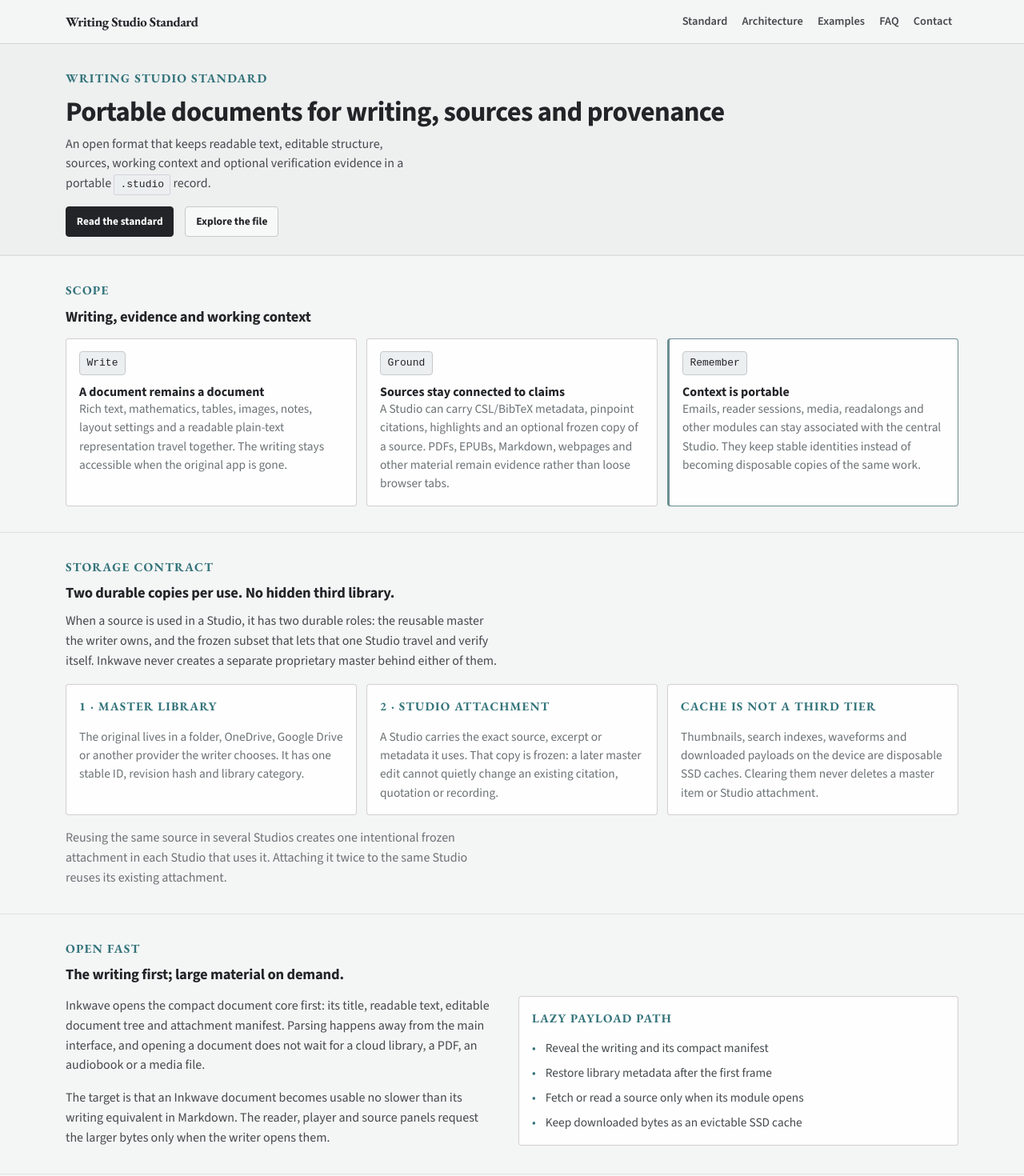
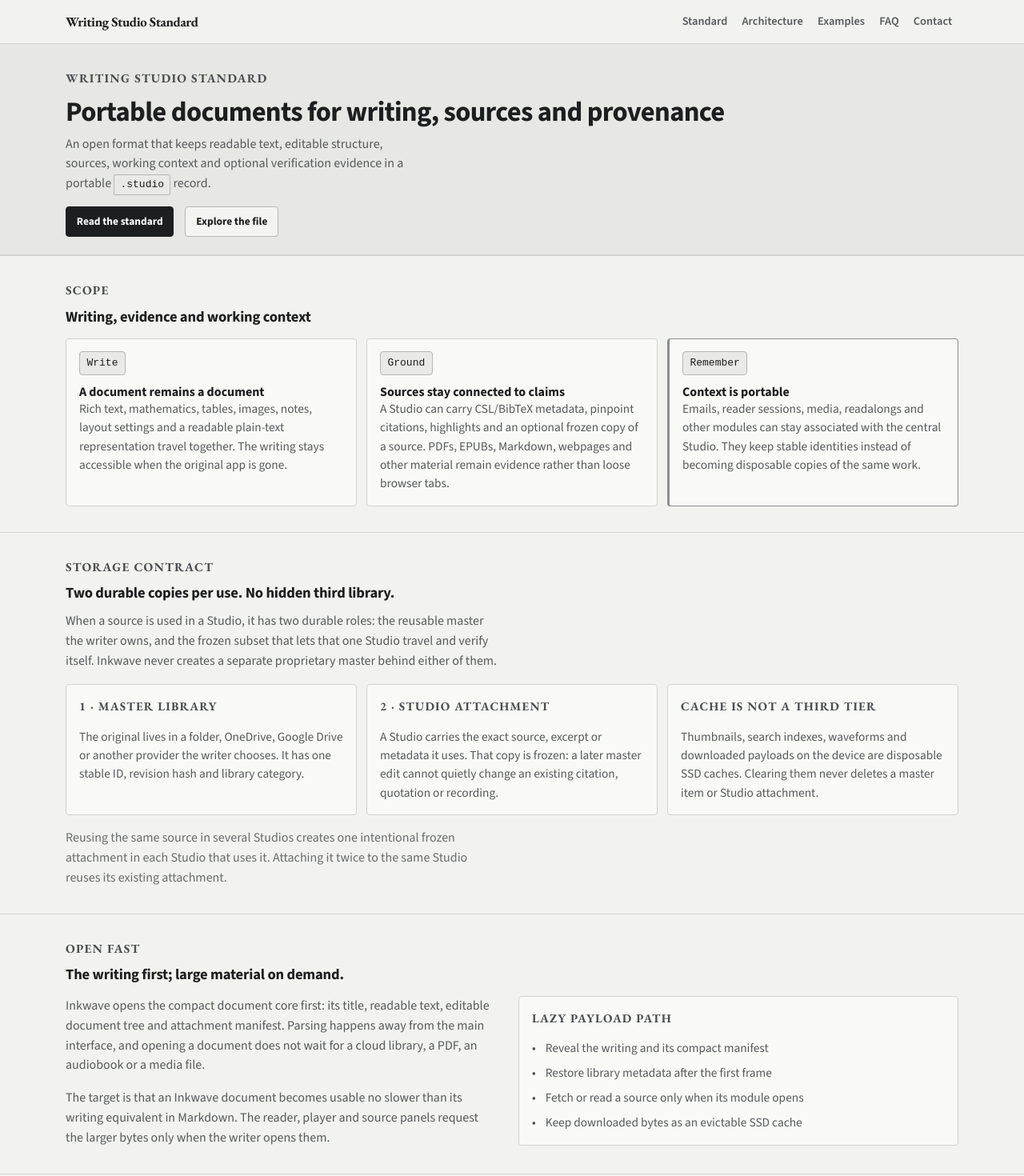
Before and after one commit to albatross310/writingstudiostandard, a React (Vite) app: page / in a window 1280 px wide. Shown: the top 1470 px of the page at 80% size. Built offline with nearby package versions, Linux system fonts and the light colour scheme.

Commit message:
Adopt formal neutral specification palette (#19)
Co-authored-by: a <a@a2-16-20-2f-7a-b9.walkup.net.uq.edu.au>

```diff
--- a/index.html
+++ b/index.html
@@ -3,6 +3,7 @@
   <head>
     <meta charset="UTF-8" />
     <meta name="viewport" content="width=device-width, initial-scale=1.0" />
+    <meta name="theme-color" content="#f2f2f0" />
     <title>Writing Studio Standard — Portable writing, sources and proof</title>
     <meta name="description" content="Writing Studio Standard defines portable .studio documents: readable text, structured writing, sources, modules, voice editions and optional provenance." />
     <link rel="canonical" href="https://writingstudiostandard.org/" />
--- a/src/components/Nav.css
+++ b/src/components/Nav.css
@@ -2,10 +2,10 @@
   position: sticky;
   top: 0;
   z-index: 100;
-  background: rgba(244, 245, 245, 0.96);
+  background: rgba(242, 242, 240, 0.97);
   backdrop-filter: blur(10px);
   -webkit-backdrop-filter: blur(10px);
-  border-bottom: 1px solid rgba(203,196,198,.72);
+  border-bottom: 1px solid var(--rule);
 }
 
 .nav__inner {
@@ -20,7 +20,7 @@
   font-family: var(--font-detail);
   font-weight: 700;
   font-size: clamp(0.95rem, 1.4vw, 1.05rem);
-  color: var(--purple);
+  color: var(--ink);
   text-decoration: none;
   letter-spacing: -0.025em;
   white-space: nowrap;
@@ -39,7 +39,7 @@
   font-family: var(--font-sans);
   font-size: clamp(0.76rem, 1.25vw, 0.9rem);
   font-weight: 600;
-  color: var(--charcoal-mid);
+  color: var(--text-muted);
   text-decoration: none;
   padding: 0.42em 0.55em;
   border-radius: 2px;
@@ -49,15 +49,15 @@
 }
 
 .nav__link:hover {
-  background: #e8eaea;
-  color: var(--purple);
+  background: var(--surface-muted);
+  color: var(--ink);
   text-decoration: none;
 }
 
 .nav__link--active {
-  color: var(--purple);
+  color: var(--ink);
   background: transparent;
-  box-shadow: inset 0 -2px 0 var(--teal);
+  box-shadow: inset 0 -2px 0 var(--ink);
 }
 
 @media (max-width: 850px) {
--- a/src/pages/Architecture.jsx
+++ b/src/pages/Architecture.jsx
@@ -199,7 +199,7 @@ export default function Architecture() {
           <p className="section-label">Layer reference</p>
           <h2>The layers</h2>
           <hr className="divider" />
-          <p style={{ marginBottom: '1.25rem', color: 'var(--slate)', fontSize: '0.98rem' }}>
+          <p style={{ marginBottom: '1.25rem', color: 'var(--quiet)', fontSize: '0.98rem' }}>
             Each layer sits beside a <strong>code brief</strong> — the general shape of that part of the file.
           </p>
 
--- a/src/pages/Home.css
+++ b/src/pages/Home.css
@@ -1,7 +1,7 @@
 .hero {
   padding: 2rem 0 1.4rem;
-  background: #eef0f0;
-  border-bottom: 1px solid var(--ivory-mid);
+  background: #e7e7e5;
+  border-bottom: 1px solid var(--rule);
 }
 
 .hero__inner {
@@ -18,7 +18,7 @@
 
 .hero__lead {
   font-size: 1rem;
-  color: var(--charcoal-mid);
+  color: var(--text-muted);
   max-width: 56ch;
   line-height: 1.52;
 }
@@ -32,19 +32,19 @@
 }
 
 .cta-section {
-  background: #e8ebeb;
+  background: #dedfdd;
 }
 
 .cta-inner {
   max-width: 1180px;
 }
 
-.cta-inner h2 { color: var(--purple); }
-.cta-inner p { color: var(--charcoal-mid); }
+.cta-inner h2 { color: var(--ink); }
+.cta-inner p { color: var(--text-muted); }
 .cta-inner h2 { margin-bottom: 0.75rem; }
 .cta-inner p { font-size: 1rem; }
-.cta-inner .btn--primary { background: var(--purple); border-color: var(--purple); color: #fff; }
-.cta-inner .btn--outline { background: transparent; border-color: var(--ivory-dark); color: var(--purple); }
+.cta-inner .btn--primary { background: var(--ink); border-color: var(--ink); color: #fff; }
+.cta-inner .btn--outline { background: transparent; border-color: var(--rule-strong); color: var(--ink); }
 
 /* Contact has one primary action and then its detail section. It uses the shared hero treatment
    without carrying the landing page’s long closing cushion below that action. */
--- a/src/pages/Home.jsx
+++ b/src/pages/Home.jsx
@@ -71,7 +71,7 @@ export default function Home() {
               <p className="card__body">Thumbnails, search indexes, waveforms and downloaded payloads on the device are disposable SSD caches. Clearing them never deletes a master item or Studio attachment.</p>
             </article>
           </div>
-          <p style={{ marginTop: '1rem', color: 'var(--slate)' }}>
+          <p style={{ marginTop: '1rem', color: 'var(--quiet)' }}>
             Reusing the same source in several Studios creates one intentional frozen attachment in each
             Studio that uses it. Attaching it twice to the same Studio reuses its existing attachment.
           </p>
--- a/src/pages/Standard.jsx
+++ b/src/pages/Standard.jsx
@@ -32,7 +32,7 @@ export default function Standard() {
 
       <section><div className="container container--narrow"><p className="section-label">Conformance</p><h2>What an implementation must do</h2><hr className="divider" /><p>A conforming writer produces a <code className="tag">.studio</code> record with a versioned, structured document and a readable text representation. It must preserve fields it does not understand whenever it can do so safely, and it must never silently discard provenance, citations or attached evidence during an ordinary open-and-save cycle.</p><p>A conforming reader identifies the capabilities carried by a document and clearly distinguishes unavailable material from absent material. A verifier checks the versioned evidence that is present; it does not infer stronger claims from missing information.</p></div></section>
 
-      <section><div className="container container--narrow"><p className="section-label">Licence</p><h2>Published under CC BY 4.0</h2><hr className="divider" /><p>The Writing Studio Standard is published under the <a href="https://creativecommons.org/licenses/by/4.0/" target="_blank" rel="noopener noreferrer">Creative Commons Attribution 4.0 International licence</a>. Anyone may implement, extend or build upon it, provided they attribute the Writing Studio Standard.</p><p style={{ marginTop: '1rem', color: 'var(--slate)', fontSize: '0.95rem' }}>“Writing Studio Standard”, “Studio Document” and “Inkwave” are intended product and standard names. The format remains open; its name should not be used to imply compatibility that an implementation has not earned.</p></div></section>
+      <section><div className="container container--narrow"><p className="section-label">Licence</p><h2>Published under CC BY 4.0</h2><hr className="divider" /><p>The Writing Studio Standard is published under the <a href="https://creativecommons.org/licenses/by/4.0/" target="_blank" rel="noopener noreferrer">Creative Commons Attribution 4.0 International licence</a>. Anyone may implement, extend or build upon it, provided they attribute the Writing Studio Standard.</p><p style={{ marginTop: '1rem', color: 'var(--quiet)', fontSize: '0.95rem' }}>“Writing Studio Standard”, “Studio Document” and “Inkwave” are intended product and standard names. The format remains open; its name should not be used to imply compatibility that an implementation has not earned.</p></div></section>
     </main>
   )
 }
--- a/src/styles/global.css
+++ b/src/styles/global.css
@@ -16,18 +16,18 @@
 
 /* ─── Design tokens ─────────────────────────────────────────────── */
 :root {
-  --ivory:        #f2f3f3;
-  --ivory-mid:    #dfe2e3;
-  --ivory-dark:   #c4c9cb;
-  --purple:       #222427;
-  --charcoal:     #282a2d;
-  --charcoal-mid: #464a4d;
-  --slate:        #6c7275;
-  --card-bg:      rgba(255, 255, 255, 0.9);
-  --teal:         #34747b;
-  --teal-light:   #6a8f93;
-  --teal-pale:    #e5eff0;
-  --lavender-pale:#eceff0;
+  --paper:        #f2f2f0;
+  --rule:         #d3d4d2;
+  --rule-strong:  #b5b7b6;
+  --ink:          #1d1e1f;
+  --text:         #343536;
+  --text-muted:   #575a5c;
+  --quiet:        #696c6e;
+  --panel:        rgba(250, 250, 248, 0.92);
+  --accent:       #4b4e50;
+  --accent-light: #8b8e90;
+  --accent-pale:  #e3e4e2;
+  --surface-muted:#e9e9e7;
   --white:        #ffffff;
 
   --font-serif:  'Source Sans 3 Variable', 'Source Sans 3', system-ui, sans-serif;
@@ -47,13 +47,13 @@ html {
   font-size: 16px;
   scroll-behavior: smooth;
   -webkit-font-smoothing: antialiased;
-  background: #222427;
+  background: #1d1e1f;
 }
 
 body {
   min-height: 100vh;
-  background: #f4f5f5;
-  color: var(--charcoal);
+  background: var(--paper);
+  color: var(--text);
   font-family: var(--font-body);
   font-size: 1rem;
   line-height: 1.55;
@@ -64,18 +64,18 @@ h1, h2, h3, h4 {
   font-family: var(--font-serif);
   line-height: 1.18;
   font-weight: 640;
-  color: var(--purple);
+  color: var(--ink);
 }
 
 h1 { font-size: clamp(1.65rem, 2.4vw, 2.15rem); letter-spacing: -0.02em; }
 h2 { font-size: clamp(1.13rem, 1.45vw, 1.38rem); letter-spacing: -0.01em; }
 h3 { font-size: 1rem; letter-spacing: 0; }
-h4 { font-size: 0.92rem; font-family: var(--font-detail); font-weight: 700; text-transform: uppercase; letter-spacing: 0.08em; color: var(--teal); }
+h4 { font-size: 0.92rem; font-family: var(--font-detail); font-weight: 700; text-transform: uppercase; letter-spacing: 0.08em; color: var(--accent); }
 
-p { color: var(--charcoal-mid); max-width: 68ch; }
+p { color: var(--text-muted); max-width: 68ch; }
 p + p { margin-top: 1em; }
 
-a { color: var(--teal); text-decoration: underline; text-underline-offset: 0.16em; }
+a { color: var(--ink); text-decoration: underline; text-underline-offset: 0.16em; }
 a:hover { text-decoration: underline; }
 
 code, pre {
@@ -84,7 +84,7 @@ code, pre {
 }
 
 pre {
-  background: var(--charcoal);
+  background: var(--ink);
   color: #e7eaeb;
   padding: 1rem 1.1rem;
   border-radius: var(--radius);
@@ -93,11 +93,11 @@ pre {
 }
 
 code:not(pre code) {
-  background: var(--ivory-mid);
-  color: var(--teal);
+  background: var(--surface-muted);
+  color: var(--ink);
   padding: 0.15em 0.4em;
   border-radius: 3px;
-  border: 1px solid var(--ivory-dark);
+  border: 1px solid var(--rule-strong);
 }
 
 /* ─── Layout ─────────────────────────────────────────────────────── */
@@ -119,7 +119,7 @@ section {
 }
 
 section + section {
-  border-top: 1px solid var(--ivory-mid);
+  border-top: 1px solid var(--rule);
 }
 
 /* ─── Buttons ────────────────────────────────────────────────────── */
@@ -136,9 +136,9 @@ section + section {
 }
 
 .btn--primary {
-  background: var(--purple);
+  background: var(--ink);
   color: var(--white);
-  border: 1px solid var(--purple);
+  border: 1px solid var(--ink);
 }
 .btn--primary:hover {
   background: #383b3f;
@@ -148,11 +148,11 @@ section + section {
 
 .btn--outline {
   background: rgba(255,255,255,.55);
-  color: var(--purple);
-  border: 1px solid var(--ivory-dark);
+  color: var(--ink);
+  border: 1px solid var(--rule-strong);
 }
 .btn--outline:hover {
-  background: var(--lavender-pale);
+  background: var(--surface-muted);
   text-decoration: none;
 }
 
@@ -165,8 +165,8 @@ section + section {
 
 /* ─── Cards ──────────────────────────────────────────────────────── */
 .card {
-  background: var(--card-bg);
-  border: 1px solid rgba(203,196,198,.82);
+  background: var(--panel);
+  border: 1px solid var(--rule);
   border-radius: var(--radius);
   padding: 0.95rem 1rem;
   box-shadow: var(--shadow-card);
@@ -178,13 +178,13 @@ section + section {
   font-weight: 700;
   text-transform: uppercase;
   letter-spacing: 0.08em;
-  color: var(--teal);
+  color: var(--accent);
   margin-bottom: 0.5rem;
 }
 
 .card__body {
   font-size: 0.96rem;
-  color: var(--slate);
+  color: var(--text-muted);
   line-height: 1.52;
   max-width: none;
 }
@@ -192,7 +192,7 @@ section + section {
 /* Formal term / definition rows: a compact table on wide screens, one readable stack on phones. */
 .definition-table {
   margin-top: 1rem;
-  border-top: 1px solid var(--ivory-mid);
+  border-top: 1px solid var(--rule);
 }
 
 .definition-table__row {
@@ -200,11 +200,11 @@ section + section {
   grid-template-columns: minmax(12rem, 0.72fr) minmax(0, 2fr);
   gap: 1.5rem;
   padding: 1rem 0;
-  border-bottom: 1px solid var(--ivory-mid);
+  border-bottom: 1px solid var(--rule);
 }
 
 .definition-table dt {
-  color: var(--purple);
+  color: var(--ink);
   font-family: var(--font-sans);
   font-size: 0.94rem;
   font-weight: 700;
@@ -212,7 +212,7 @@ section + section {
 }
 
 .definition-table dd {
-  color: var(--charcoal-mid);
+  color: var(--text-muted);
   line-height: 1.5;
 }
 
@@ -223,7 +223,7 @@ section + section {
   font-weight: 700;
   text-transform: uppercase;
   letter-spacing: 0.08em;
-  color: var(--teal);
+  color: var(--accent);
   margin-bottom: 0.55rem;
 }
 
@@ -231,7 +231,7 @@ section + section {
 .divider {
   width: 2rem;
   height: 2px;
-  background: var(--purple);
+  background: var(--ink);
   margin: 1rem 0;
   border: none;
 }
@@ -245,25 +245,25 @@ section + section {
 }
 
 .trio-card {
-  background: var(--card-bg);
-  border: 1px solid rgba(203,196,198,.82);
+  background: var(--panel);
+  border: 1px solid var(--rule);
   border-radius: var(--radius);
   padding: 0.95rem 1rem;
   box-shadow: var(--shadow-card);
 }
 
 .trio-card--highlight {
-  border-color: var(--teal-light);
+  border-color: var(--accent-light);
   border-left-width: 3px;
-  background: var(--card-bg);
+  background: var(--panel);
 }
 
 .trio-card__stores {
   font-family: var(--font-mono);
   font-size: 0.8125rem;
-  color: var(--purple);
-  background: var(--lavender-pale);
-  border: 1px solid var(--ivory-dark);
+  color: var(--ink);
+  background: var(--surface-muted);
+  border: 1px solid var(--rule-strong);
   border-radius: 4px;
   padding: 0.3em 0.65em;
   display: inline-block;
@@ -279,9 +279,9 @@ section + section {
 }
 
 .layer-card {
-  background: var(--card-bg);
-  border: 1px solid rgba(203,196,198,.82);
-  border-left: 4px solid var(--teal-light);
+  background: var(--panel);
+  border: 1px solid var(--rule);
+  border-left: 4px solid var(--accent-light);
   border-radius: var(--radius);
   padding: 0.75rem 0.9rem;
   box-shadow: var(--shadow-card);
@@ -295,12 +295,12 @@ section + section {
   font-family: var(--font-serif);
   font-weight: 650;
   font-size: 0.94rem;
-  color: var(--charcoal);
+  color: var(--text);
 }
 
 .layer-card__desc {
   font-size: 0.96rem;
-  color: var(--slate);
+  color: var(--text-muted);
   max-width: none;
   line-height: 1.6;
 }
@@ -315,7 +315,7 @@ section + section {
   align-items: center;
   gap: 0.75rem;
   padding: 0.6rem 1rem;
-  background: var(--purple);
+  background: var(--ink);
   border-radius: var(--radius) var(--radius) 0 0;
   font-family: var(--font-mono);
   font-size: 0.8125rem;
@@ -342,32 +342,32 @@ section + section {
 }
 
 .faq-item {
-  border-bottom: 1px solid var(--ivory-mid);
+  border-bottom: 1px solid var(--rule);
   padding: 1.15rem 0;
 }
 
 .faq-item:first-child {
-  border-top: 1px solid var(--ivory-mid);
+  border-top: 1px solid var(--rule);
 }
 
 .faq-item__q {
   font-family: var(--font-serif);
   font-size: 1.08rem;
   font-weight: 650;
-  color: var(--purple);
+  color: var(--ink);
   margin-bottom: 0.6rem;
 }
 
 .faq-item__a {
   font-size: 1rem;
-  color: var(--charcoal-mid);
+  color: var(--text-muted);
   max-width: 72ch;
 }
 
 /* ─── Page hero (inner pages) ────────────────────────────────────── */
 .page-hero {
   padding: 1.9rem 0 1.2rem;
-  border-bottom: 1px solid var(--ivory-mid);
+  border-bottom: 1px solid var(--rule);
 }
 /* The inline .studio tag inside a hero title should read at title scale, not tiny inline-code size. */
 .page-hero__title .tag,
@@ -383,7 +383,7 @@ section + section {
   font-weight: 700;
   text-transform: uppercase;
   letter-spacing: 0.08em;
-  color: var(--teal);
+  color: var(--accent);
   margin-bottom: 0.6rem;
 }
 
@@ -391,13 +391,13 @@ section + section {
   font-family: var(--font-serif);
   font-size: clamp(1.55rem, 2.2vw, 2rem);
   font-weight: 650;
-  color: var(--purple);
+  color: var(--ink);
   margin-bottom: 0.55rem;
 }
 
 .page-hero__lead {
   font-size: 1rem;
-  color: var(--charcoal-mid);
+  color: var(--text-muted);
   max-width: 64ch;
   line-height: 1.58;
 }
@@ -407,9 +407,9 @@ section + section {
   display: inline-block;
   font-family: var(--font-mono);
   font-size: 0.8125rem;
-  color: var(--purple);
-  background: var(--lavender-pale);
-  border: 1px solid #d8d0de;
+  color: var(--ink);
+  background: var(--surface-muted);
+  border: 1px solid var(--rule-strong);
   border-radius: 2px;
   padding: 0.2em 0.55em;
   line-height: 1.4;
@@ -429,12 +429,12 @@ section + section {
   gap: 0.75rem;
   align-items: baseline;
   font-size: 0.96rem;
-  color: var(--charcoal-mid);
+  color: var(--text-muted);
 }
 
 .checklist li::before {
   content: '•';
-  color: var(--teal);
+  color: var(--accent);
   flex-shrink: 0;
   font-weight: 400;
 }
@@ -466,7 +466,7 @@ section + section {
   margin-top: 1.25rem;
 }
 .studio-explorer__file {
-  border: 1px solid var(--ivory-dark);
+  border: 1px solid var(--rule-strong);
   border-radius: var(--radius);
   overflow: hidden;
   box-shadow: none;
@@ -507,9 +507,9 @@ section + section {
 .studio-block:disabled { cursor: default; }
 .studio-block:focus-visible { outline: 2px solid #fff; outline-offset: -3px; }
 .studio-block.is-active {
-  background: rgba(90, 138, 124, 0.18);
-  border-left-color: var(--teal-light);
-  color: #eef2f0;
+  background: rgba(255, 255, 255, 0.1);
+  border-left-color: #d5d7d8;
+  color: #f2f3f3;
 }
 .studio-explorer__panel { display: flex; flex-direction: column; gap: 1.25rem; }
 .studio-explorer__label { margin-top: 0; }
@@ -519,23 +519,23 @@ section + section {
   text-align: left;
   font-family: var(--font-serif);
   font-size: 0.95rem;
-  color: var(--charcoal-mid);
-  background: var(--card-bg);
-  border: 1px solid var(--ivory-dark);
+  color: var(--text-muted);
+  background: var(--panel);
+  border: 1px solid var(--rule-strong);
   border-radius: 3px;
   padding: 0.55rem 0.85rem;
   cursor: pointer;
   transition: background 0.15s ease, border-color 0.15s ease, color 0.15s ease;
 }
-.studio-explorer__link:hover { border-color: var(--teal-light); color: var(--teal); }
+.studio-explorer__link:hover { border-color: var(--accent); color: var(--ink); }
 .studio-explorer__link.is-active {
-  background: var(--teal);
-  border-color: var(--teal);
+  background: var(--ink);
+  border-color: var(--ink);
   color: #fff;
 }
 .studio-explorer__commentary {
-  background: var(--teal-pale);
-  border: 1px solid #c0d8d2;
+  background: var(--accent-pale);
+  border: 1px solid var(--rule-strong);
   border-radius: var(--radius);
   padding: 1.1rem 1.25rem;
 }
@@ -555,9 +555,9 @@ section + section {
   align-items: stretch;             /* brief matches its card's height */
 }
 .arch-card {
-  background: var(--card-bg);
-  border: 1px solid var(--ivory-mid);
-  border-left: 4px solid var(--teal);
+  background: var(--panel);
+  border: 1px solid var(--rule);
+  border-left: 4px solid var(--accent);
   border-radius: var(--radius);
   padding: 0.95rem 1rem;
   box-shadow: var(--shadow-card);
@@ -571,14 +571,14 @@ section + section {
 }
 .arch-card__top h3 { margin: 0; }
 .arch-card__number {
-  color: var(--teal);
+  color: var(--accent);
   font-family: var(--font-detail);
   font-size: 1rem;
   font-weight: 700;
 }
 .arch-card__tagline {
   margin-bottom: 0.45rem;
-  color: var(--slate);
+  color: var(--quiet);
   font-family: var(--font-detail);
   font-size: 0.92rem;
   font-style: italic;
@@ -586,7 +586,7 @@ section + section {
 .arch-card__description {
   max-width: 60ch;
   margin-bottom: 0.7rem;
-  color: var(--charcoal-mid);
+  color: var(--text-muted);
   font-size: 0.92rem;
 }
 .arch-card__meta {
@@ -597,18 +597,18 @@ section + section {
 .arch-card__list { margin: 0; }
 .arch-card__list li,
 .arch-card__conformance { font-size: 0.84rem; }
-.arch-card__conformance { max-width: 34ch; color: var(--slate); }
+.arch-card__conformance { max-width: 34ch; color: var(--quiet); }
 .arch-scope-note { margin-top: 1rem; }
 .arch-badge {
   font-family: var(--font-sans); font-size: 0.72rem; font-weight: 600;
   text-transform: uppercase; letter-spacing: 0.08em;
-  padding: 0.2em 0.6em; border-radius: 5px; border: 1px solid var(--ivory-dark);
-  color: var(--slate); background: var(--ivory-mid);
+  padding: 0.2em 0.6em; border-radius: 3px; border: 1px solid var(--rule-strong);
+  color: var(--quiet); background: var(--surface-muted);
 }
-.arch-badge[data-req="1"] { color: var(--teal); background: var(--teal-pale); border-color: #c0d8d2; }
+.arch-badge[data-req="1"] { color: var(--ink); background: #dedfdd; border-color: #aeb0af; }
 .arch-sub {
   font-family: var(--font-sans); font-size: 0.82rem; font-weight: 600;
-  text-transform: uppercase; letter-spacing: 0.1em; color: var(--teal); margin-bottom: 0.45rem;
+  text-transform: uppercase; letter-spacing: 0.1em; color: var(--accent); margin-bottom: 0.45rem;
 }
 .arch-brief {
   border-radius: 4px 4px 0 0; overflow: hidden;
@@ -637,14 +637,14 @@ section + section {
   max-width: 18rem;
   text-align: right;
   line-height: 1.25;
-  background: var(--teal-pale);
-  border-color: #c5d8d9;
-  color: var(--teal);
+  background: #dedfdd;
+  border-color: #aeb0af;
+  color: var(--ink);
 }
 .arch-badge[data-req="0"] {
-  background: var(--lavender-pale);
-  border-color: #ddd5e3;
-  color: var(--purple);
+  background: var(--surface-muted);
+  border-color: var(--rule-strong);
+  color: var(--text-muted);
 }
 @media (max-width: 640px) {
   .arch-row { grid-template-columns: 1fr; }
```
Also changed, not shown: src/pages/Examples.jsx (+5 -5 lines).
